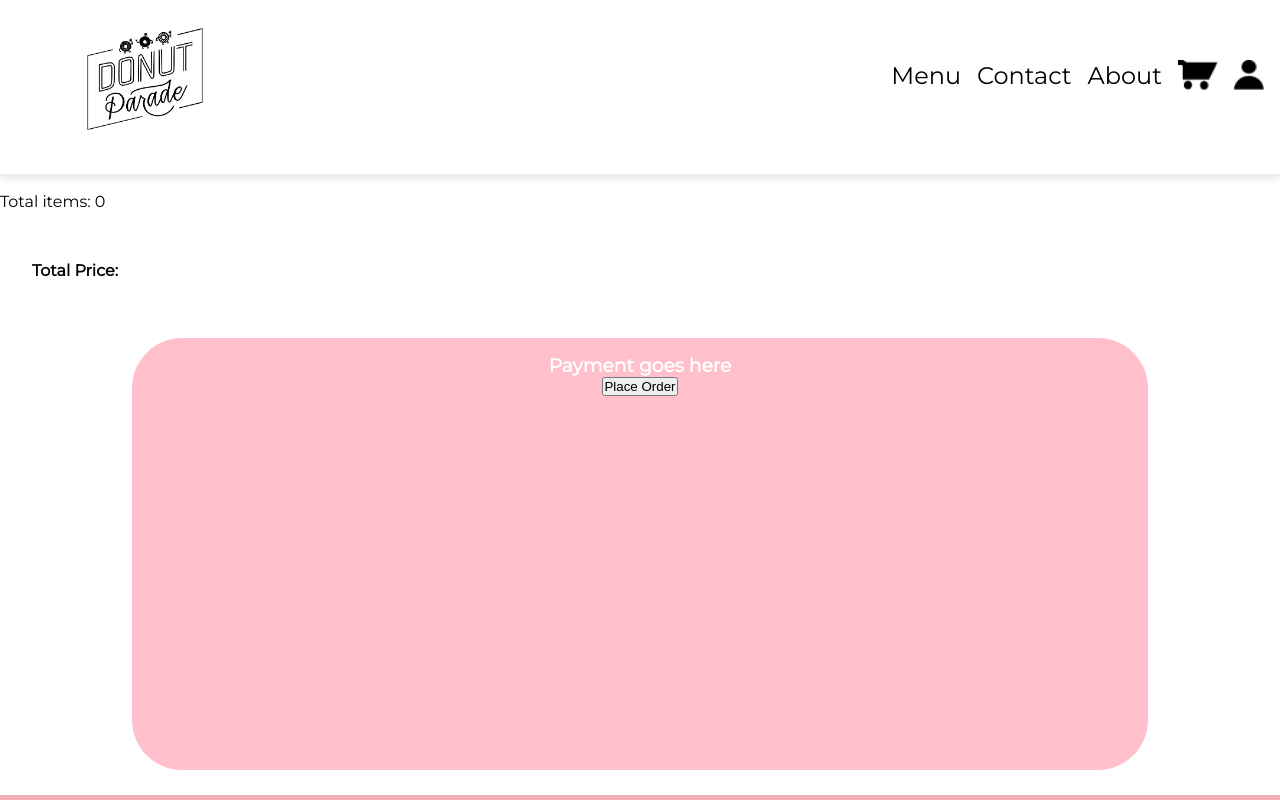
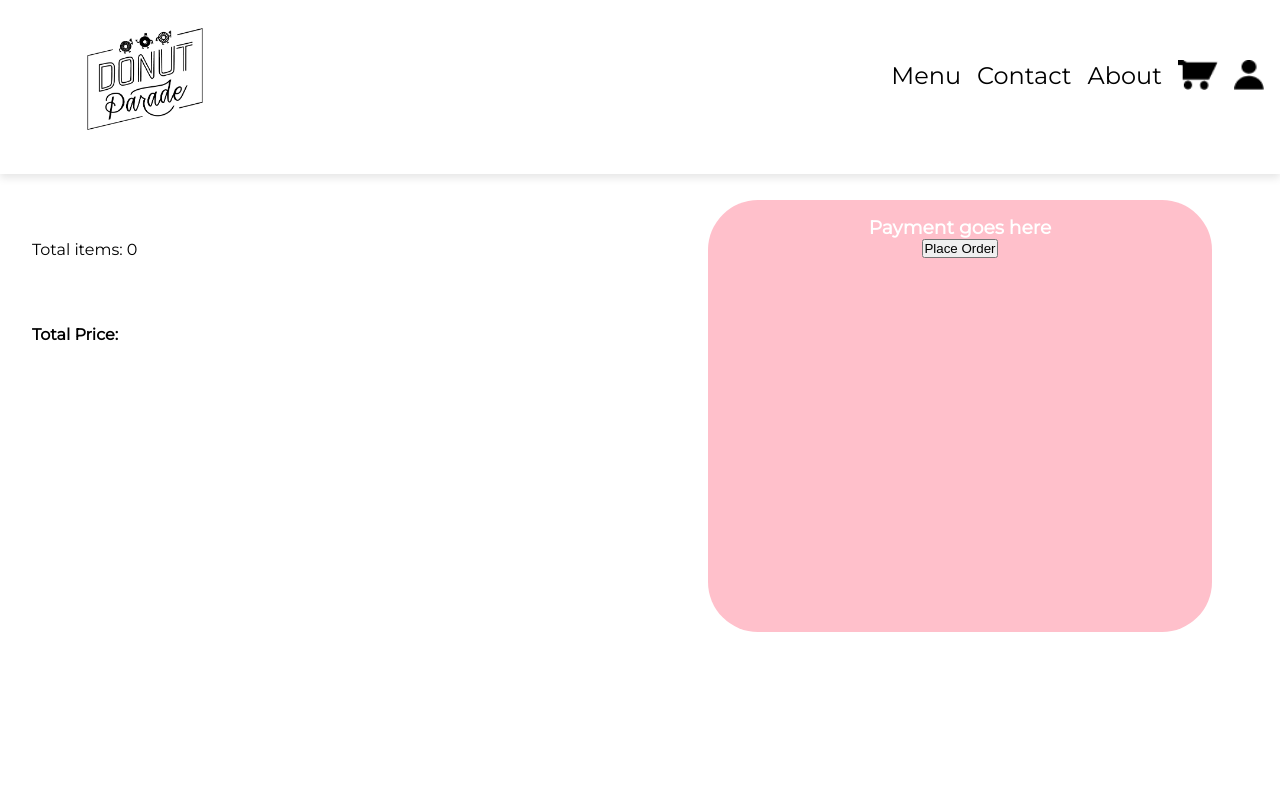
Before and after one commit to CSCD488-Winter2024/project-description-user-stories-and-glossary-project-unknown, a React (Vite) app in the folder DonutParade/: page /cart in a window 1280 px wide. Shown: the top 800 px of the page. Built offline with nearby package versions, Linux system fonts and the light colour scheme; a web font is replaced by a local one.

Commit message:
Fixed Cart Styling

```diff
--- a/DonutParade/src/pages/Cart.jsx
+++ b/DonutParade/src/pages/Cart.jsx
@@ -52,7 +52,7 @@ function Cart() {
 
       <Header />
 
-      <div class="cart-content">
+      <div class="cart-page-content">
 
         <section id='cartContent'>
 
@@ -81,7 +81,7 @@ function Cart() {
             {state.items.map((item) => (
               <div id='donutTempelate' key={item.name}>
               <img id="donutImage" src={item.image} alt={item.name} />
-              <div>
+              <div className="left-align-info">
                 <div class="name-and-price">
                   <h3 class="order-detail" id='donutName'>{item.name}</h3>
                   <p class="order-detail" id="donutPrice">Price: ${item.price}</p>
@@ -100,7 +100,7 @@ function Cart() {
 
             ))}
           </ul>
-          <p>Total items: {state.itemCount}</p>
+          <p id="totalQuantity">Total items: {state.itemCount}</p>
         {/* <p>Total price: {state.total.toFixed(2)}</p> */}
 
           {/* <div id='donutTempelate'>
--- a/DonutParade/src/styles/Cart.css
+++ b/DonutParade/src/styles/Cart.css
@@ -11,69 +11,82 @@ html, body {
 .Cart {
     width: 100vw;
     height: 100%;
-    display:flex;
+    display: flex;
     flex-direction: column;
+}
+
+.cart-page-content {
+    flex-direction: row;
+    display: flex;
 }
 
 .quantity-row {
     display: flex;
     flex-direction: row;
+    align-items: center;
+    gap: 0.5rem;
 }
 
 .name-and-price {
     display: flex;
     flex-direction: row;
-    justify-content: space-evenly;
+    justify-content: space-between;
+    width: 100%; /* Make sure it takes full width */
 }
 
 .button-in-cart {
-    padding:10px;
-    background-color:#ADB7F2;
+    padding: 10px;
+    background-color: #ADB7F2;
     border-style: none;
-    border-radius:5px;
-    height:2rem;
-    width:2rem;
+    border-radius: 5px;
+    height: 2rem;
+    width: 2rem;
+    display: flex;
     justify-content: center;
-    align-content: center;
-    display:flex;
-    color:white;
-    font-family: Montserrat;
+    align-items: center;
+    color: white;
+    font-family: Montserrat, sans-serif;
     font-weight: bolder;
 }
 
-.payment-box{
+.payment-box {
     height: 50vh;
     width: 80%;
-    background-color:pink;
-    /* position: sticky;  */
-    /* top: 0; */
-    border-radius:50px;
+    background-color: pink;
+    top: 0;
+    border-radius: 50px;
     display: flex;
     flex-direction: column;
     align-items: center;
-    color:white;
-    padding:1rem;
+    color: white;
+    padding: 1rem;
 }
 
-/* #cartContent {
+#cartContent {
     padding: 2rem;
     height: 100vh;
     display: flex;
     flex-direction: column;
-    padding:2%;
-    width: 60%;
-    height: 100%;
-} */
-
-.order-detail{
-    margin:10px;
+    width: 50%;
+    box-sizing: border-box;
 }
 
-#donutImage{
+.order-detail {
+    margin: 10px;
+}
+
+#donutImage {
     margin: 10px;
     width: 10rem;
     height: 10rem;
     border-radius: 5px;
+}
+
+.left-align-info {
+    display: flex;
+    flex-direction: column;
+    align-items: flex-start;
+    gap: 0.5rem;
 }
 
 #donutTempelate {
@@ -81,7 +94,7 @@ html, body {
     flex-direction: row;
     padding: 2rem;
     border-bottom: solid lightgrey 2px;
-    justify-content: center;
+    width: 100%;
 }
 
 .payment-side {
@@ -94,6 +107,11 @@ html, body {
     box-sizing: border-box;
 }
 
-#totalPrice {
-    margin: 2rem;
+#totalPrice{
+    margin-top:1rem;
+    margin-bottom:2rem;
 }
+#totalQuantity{
+    margin-top:1rem;
+    margin-bottom:2rem;
+}
```
